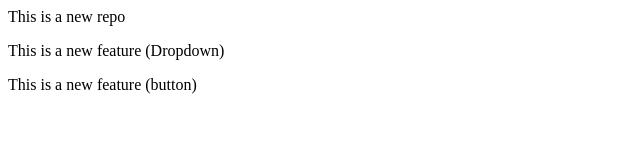
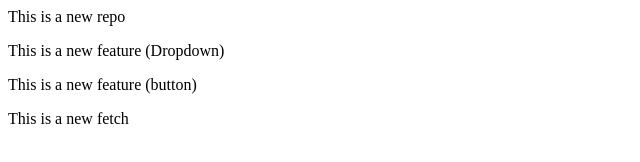
Before and after one commit to bq-mayank-54/localrepo, a plain HTML site: page index.html in a window 1280 px wide. Shown: the whole page, without its empty margins (0-640 px from the left). Drawn offline with Linux system fonts and the light colour scheme.

Commit message:
Update index.html

```diff
--- a/index.html
+++ b/index.html
@@ -1,3 +1,4 @@
 <p> This is a new repo </p>
 <p> This is a new feature (Dropdown) </p>
 <p> This is a new feature (button) </p>
+<p> This is a new fetch </p>
```
